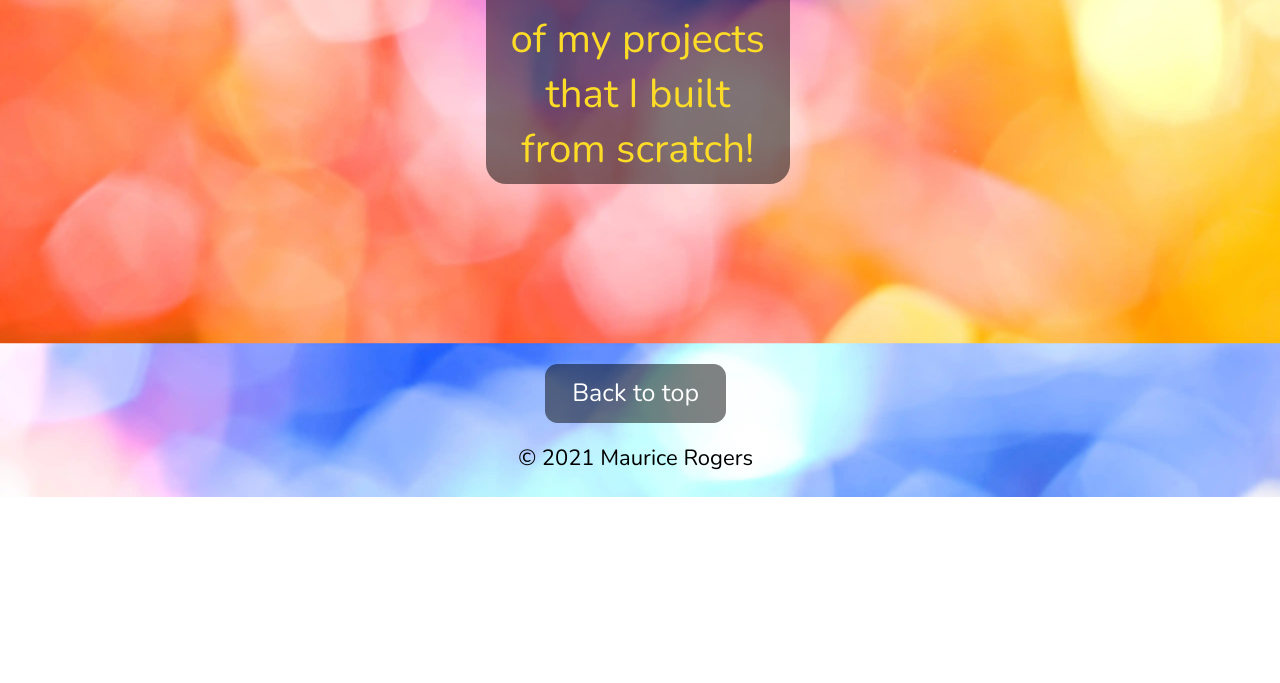
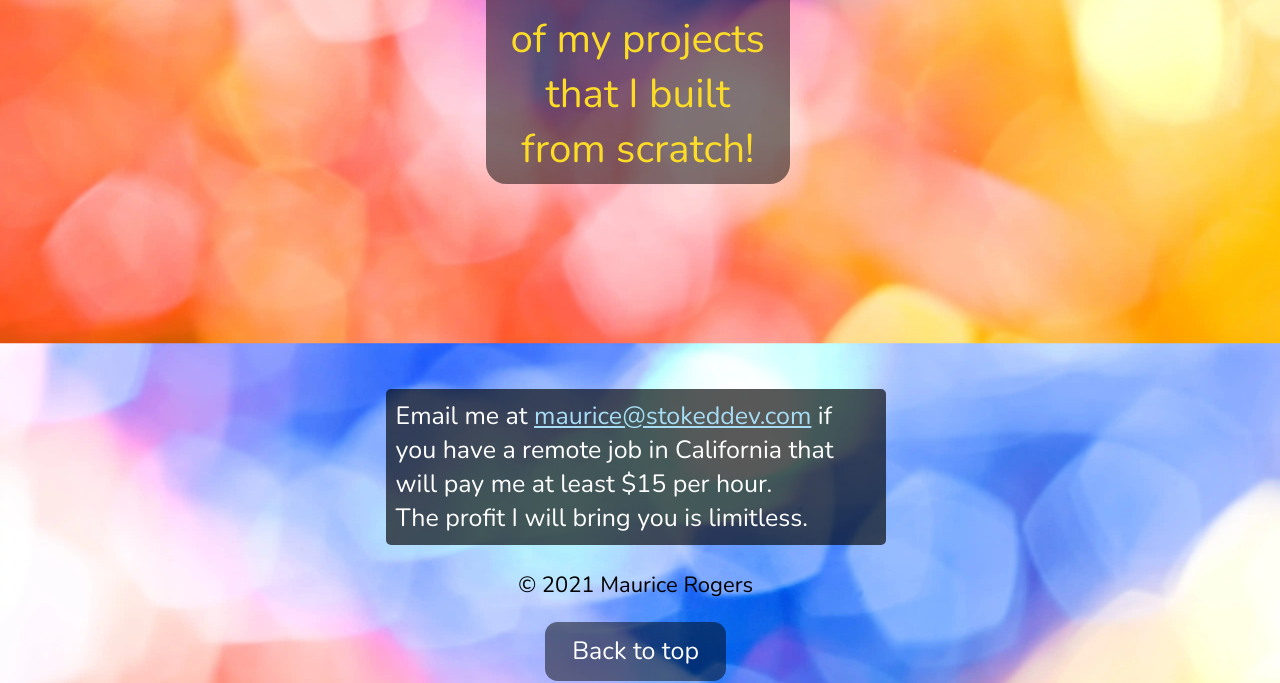
Before and after one commit to stokedDev/stoked-dev, a plain HTML site: page index.html in a window 1280 px wide. Shown: the part 510-1193 px from the top of the page. Before the commit the page ends 1007 px from the top, so only its background shows below. Drawn offline with nearby package versions, Linux system fonts and the light colour scheme.

Commit message:
Add updated employment-request to footer

```diff
--- a/index-css-and-js/index.css
+++ b/index-css-and-js/index.css
@@ -472,6 +472,18 @@ footer{
   font-size: 2.5rem;
   margin-top: 2rem;
 }
+.employment-request{
+  padding: 1rem;
+  background-color: rgba(0,0,0,.65);
+  color: white;
+  border-radius: .5rem;
+  max-width: 300px;
+  font-size: .648em;
+  text-align: left;
+}
+.footer-email{
+  color: rgb(166, 221, 244);
+}
 .back-to-top-btn{
   margin-left: 0;
   text-align: center;
@@ -499,8 +511,23 @@ footer{
     margin-top: -3rem;
   }
 }
-
+@media (min-width: 375px){
+  .employment-request{
+    max-width: 350px;
+    font-size:  .75em;
+  }
+}
+@media (min-width: 425px){
+  .employment-request{
+    max-width: 400px;
+    font-size:  .85em;
+  }
+}
 @media (min-width: 580px){
+  .employment-request{
+    max-width: 500px;
+    font-size:  1em;
+  }
   .welcome-section{
     margin-top: -2.8rem;
   }
--- a/index.html
+++ b/index.html
@@ -204,15 +204,13 @@
       </div>
   </section>
   <footer>
-    <nav>
-      <button class="back-to-top-btn">
-        Back to top
-      </button>
-    </nav>
-
+    <p class="employment-request">Email me at <a href="mailto:maurice@stokeddev.com" class="footer-email">maurice@stokeddev.com</a> if you have a remote job in California that will pay me at least $15 per hour.<br>The profit I will bring you is limitless.</p>
     <p class="copy-right">
 &copy; 2021 Maurice Rogers
     </p>
+    <button class="back-to-top-btn">
+      Back to top
+    </button>
   </footer>
 </body>
 
```
